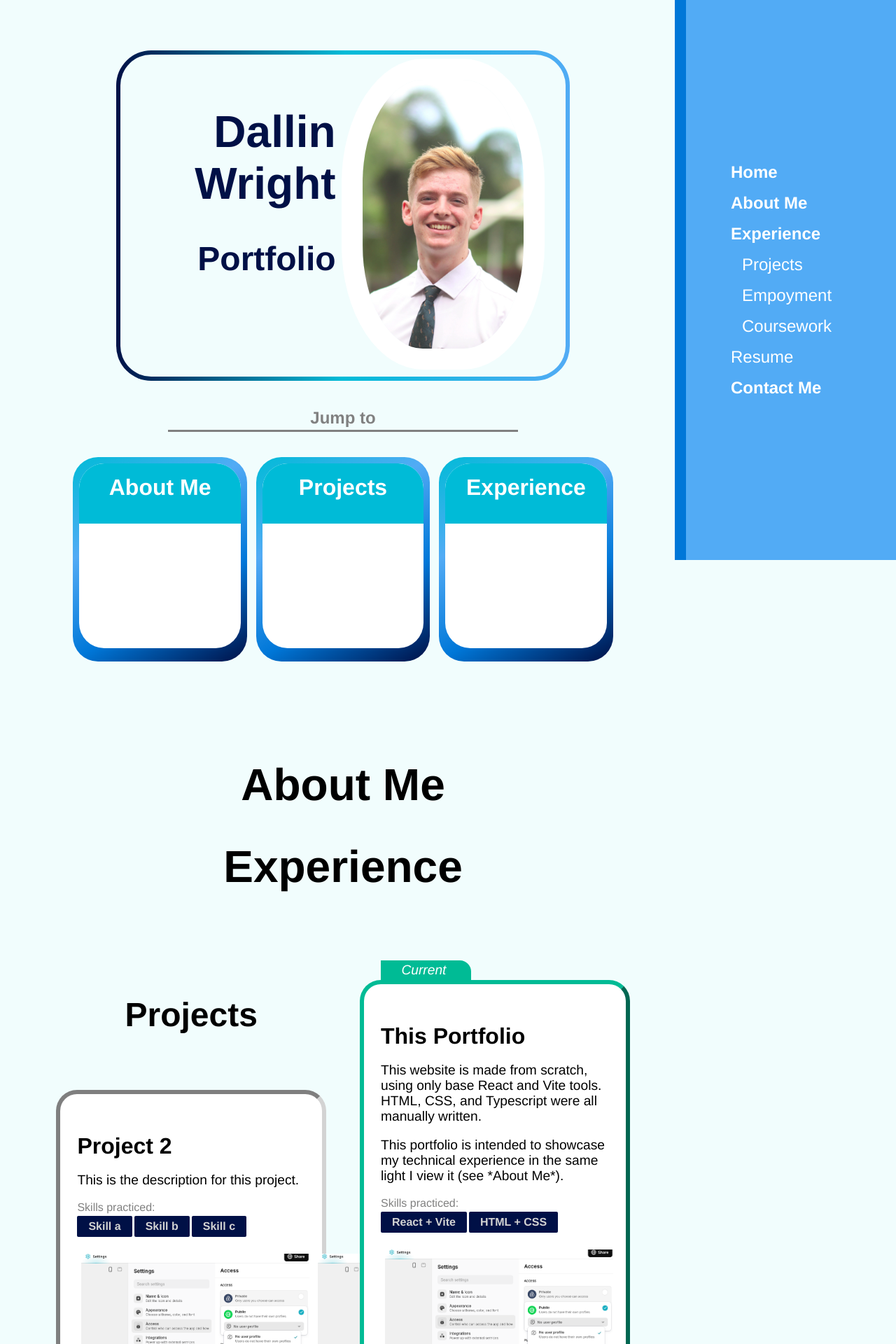
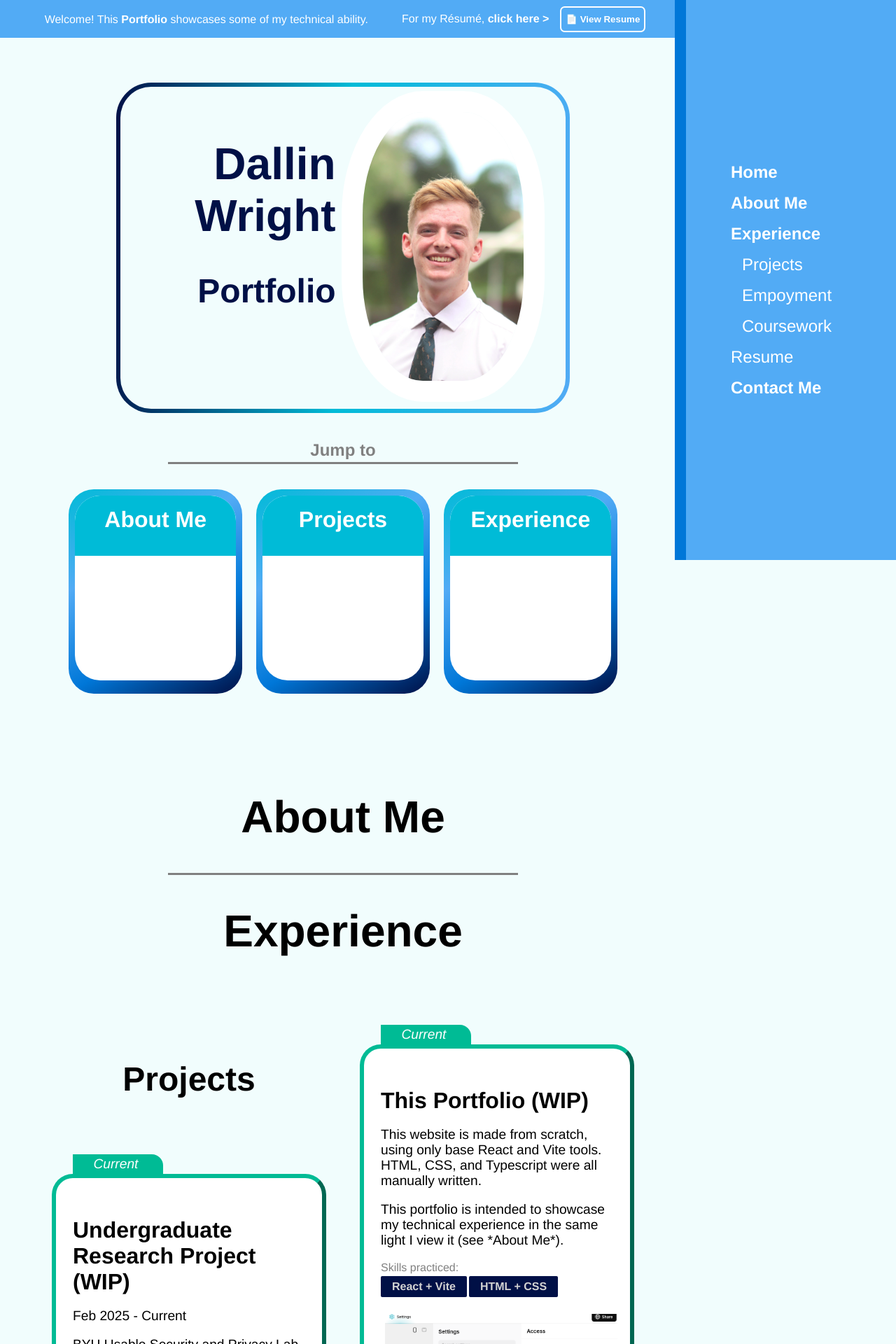
Before and after one commit to Leeway001Write/Leeway001Write.github.io, a React (Vite) app in the folder react-portfolio/: page / in a window 1280 px wide. Shown: the top 1920 px of the page at 70% size. Built offline with nearby package versions, Linux system fonts and the light colour scheme.

Commit message:
Added Resume link. Also cleaned up layout bugs.

```diff
--- a/react-portfolio/src/App.css
+++ b/react-portfolio/src/App.css
@@ -7,9 +7,57 @@
   background: gray;
 }
 
+.centering-box {
+  display: flex;
+  justify-content: center;
+}
+
 .main {
   width: calc(100% - 300px);
   overflow: hidden;
+}
+
+.header {
+  width: 100%;
+  height: 3em;
+  margin: 0;
+  padding: 3px;
+
+  display: flex;
+  flex-direction: row;
+  justify-content: center;
+  gap: 3em;
+
+  background-color: var(--color-primary-light);
+}
+
+.header div {
+  display: flex;
+  align-items: center;
+  gap: 1em;
+}
+
+.header p {
+  color: white;
+  font-size: 1em;
+}
+
+.goto-resume-button {
+  padding: 9px 6px;
+
+  color: white;
+  background-color: transparent;
+  border-color: white;
+  border-radius: 0.5em;
+  border-style: solid;
+
+  transition: all 0.1s ease;
+}
+
+.goto-resume-button:hover {
+  background-color: var(--color-primary-dim);
+  border-color: gray;
+  cursor: pointer;
 }
 
 .home-page {
--- a/react-portfolio/src/App.tsx
+++ b/react-portfolio/src/App.tsx
@@ -8,6 +8,8 @@ import Shortcut from './components/Shortcut.tsx'
 
 import ProjectCard from './components/ProjectCard.tsx'
 import { projects } from './Data'
+
+const resume = './Resume_Dallin-Wright.pdf';
 
 
 function App() {
@@ -25,6 +27,16 @@ function App() {
     <>
       <div className="main">
 
+        <div className="header">
+          <p>Welcome! This <b>Portfolio</b> showcases some of my technical ability.</p>
+          <div>
+            <p>For my Résumé, <b>click here {">"}</b></p>
+            <a href={resume} target="_blank">
+              <button className="goto-resume-button"><b>📄 View Resume</b></button>
+            </a>
+          </div>
+        </div>
+
         <div id="home" className="home-page">
           <ProfileCard />
           <div>
@@ -41,6 +53,8 @@ function App() {
         <div id="about-me" className="about-me-page">
           <h1>About Me</h1>
         </div>
+
+        <HorizDivider />
 
         <div id="experience" className="experience-page">
           <h1>Experience</h1>
--- a/react-portfolio/src/Data.ts
+++ b/react-portfolio/src/Data.ts
@@ -2,17 +2,17 @@ import thumbnail from './assets/THUMBNAIL.png'
 
 export const projects = [
   {
-    title: "This Portfolio",
+    title: "This Portfolio (WIP)",
     current: true,
     description: ["This website is made from scratch, using only base React and Vite tools. HTML, CSS, and Typescript were all manually written.", "This portfolio is intended to showcase my technical experience in the same light I view it (see *About Me*)."],
     skills: ["React + Vite", "HTML + CSS", ],
     images: [thumbnail]
   },
   {
-    title: "Project 2",
-    current: false,
-    description: ["This is the description for this project."],
-    skills: ["Skill a", "Skill b", "Skill c"],
+    title: "Undergraduate Research Project (WIP)",
+    current: true,
+    description: ["Feb 2025 - Current", "BYU Usable Security and Privacy Lab", "Conducted academic research to improve Account Security Interfaces for FIDO2 Passkeys."],
+    skills: ["Research papers", "Small team cooperation", "LaTeX", "Overleaf"],
     images: [thumbnail, thumbnail]
   },
   {
@@ -30,3 +30,11 @@ export const projects = [
     images: [thumbnail, thumbnail, thumbnail]
   }
 ]
+
+/*
+- CS 260
+- Undergrad research
+- Game Jam
+- Mobile Controller
+- Game Development
+*/
--- a/react-portfolio/src/components/HorizDivider.tsx
+++ b/react-portfolio/src/components/HorizDivider.tsx
@@ -2,7 +2,9 @@ import '../App.css'
 
 export default function HorizDivider() {
 	return (
-		<div className="horizontal-divider">
+		<div className = "centering-box">
+			<div className="horizontal-divider">
+			</div>
 		</div>
 	)
 }
--- a/react-portfolio/src/index.css
+++ b/react-portfolio/src/index.css
@@ -16,6 +16,10 @@
   scroll-behavior: smooth;
 }
 
+body {
+  margin: 0;
+}
+
 h1 {
   font-size: 4em;
   text-align: center;
```
Also changed, not shown: 1 other file (tests, documents, lock files or other folders).
